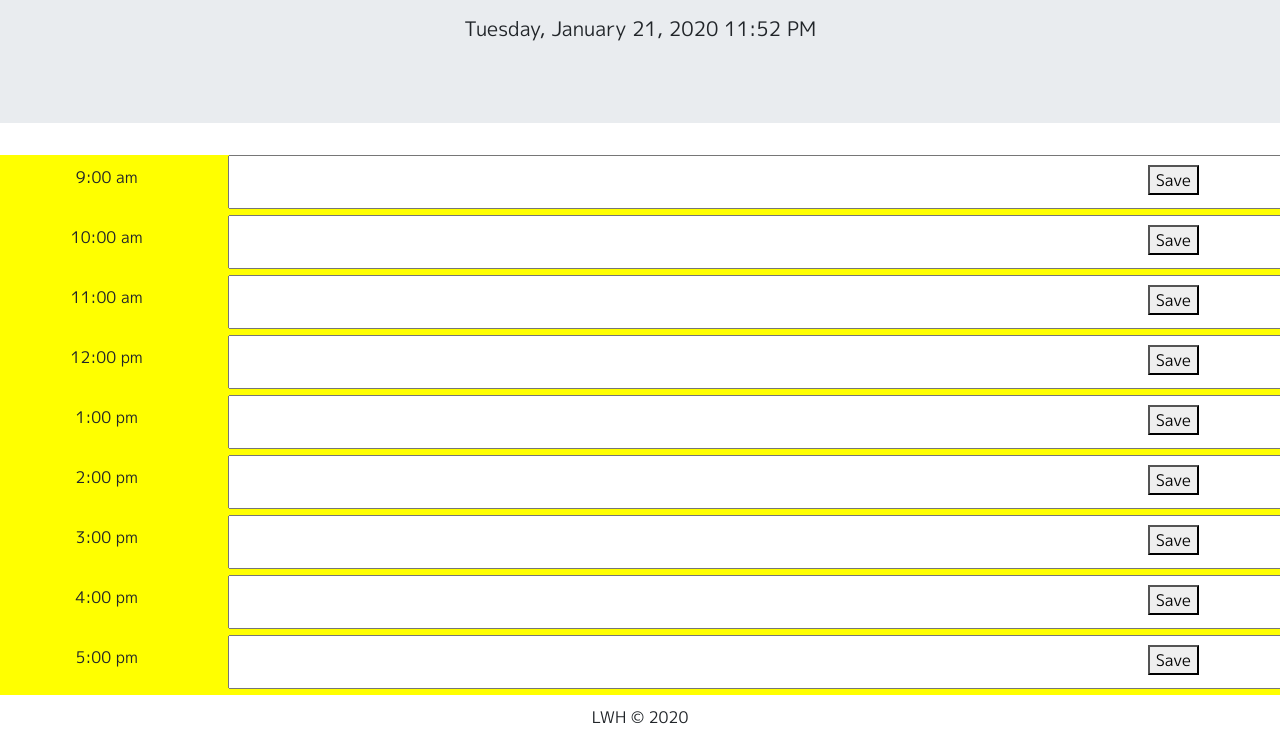
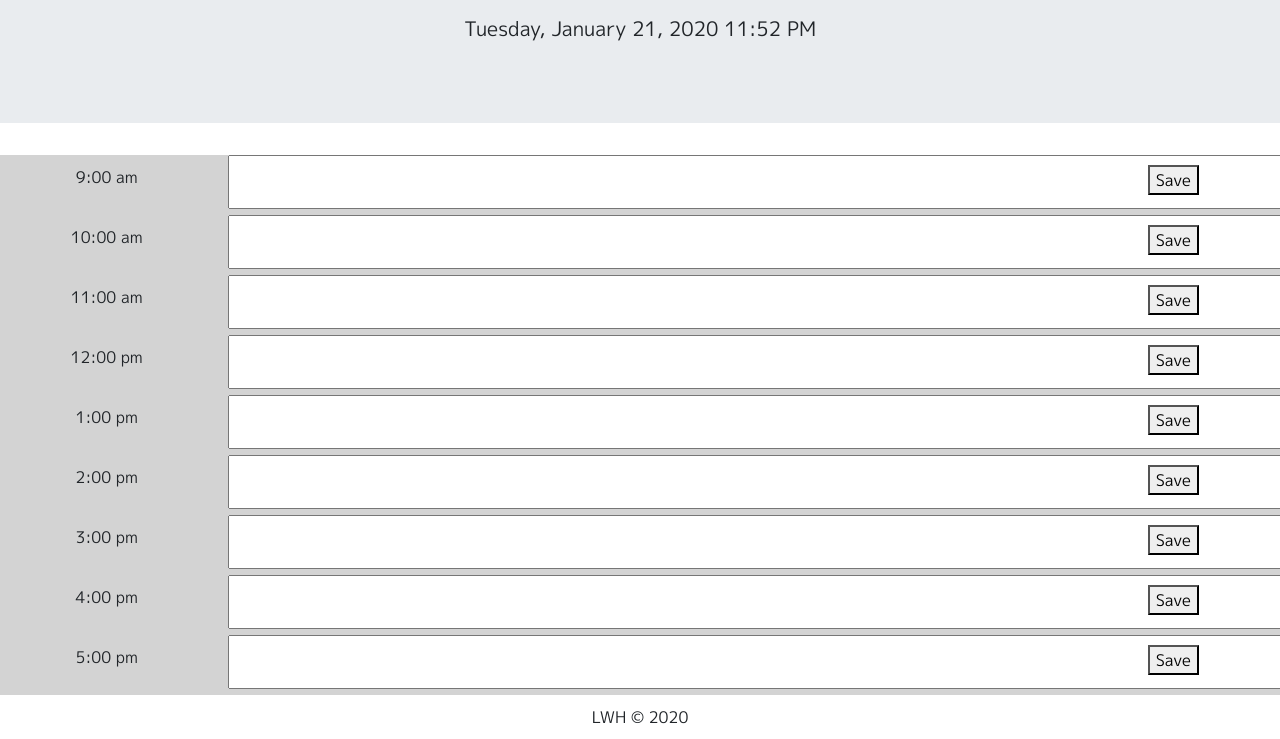
Before and after one commit to laurenhallau/Work-Day-Scheduler, a plain HTML site: page index.html in a window 1280 px wide. Shown: the part 172-911 px from the top of the page. Drawn offline with nearby package versions, Linux system fonts and the light colour scheme.

Commit message:
color changes- trying to fix row color to just textbox

```diff
--- /dev/null
+++ b/reset.css
@@ -0,0 +1,48 @@
+/* http://meyerweb.com/eric/tools/css/reset/
+   v2.0 | 20110126
+   License: none (public domain)
+*/
+
+html, body, div, span, applet, object, iframe,
+h1, h2, h3, h4, h5, h6, p, blockquote, pre,
+a, abbr, acronym, address, big, cite, code,
+del, dfn, em, img, ins, kbd, q, s, samp,
+small, strike, strong, sub, sup, tt, var,
+b, u, i, center,
+dl, dt, dd, ol, ul, li,
+fieldset, form, label, legend,
+table, caption, tbody, tfoot, thead, tr, th, td,
+article, aside, canvas, details, embed,
+figure, figcaption, footer, header, hgroup,
+menu, nav, output, ruby, section, summary,
+time, mark, audio, video {
+	margin: 0;
+	padding: 0;
+	border: 0;
+	font-size: 100%;
+	font: inherit;
+	vertical-align: baseline;
+}
+/* HTML5 display-role reset for older browsers */
+article, aside, details, figcaption, figure,
+footer, header, hgroup, menu, nav, section {
+	display: block;
+}
+body {
+	line-height: 1;
+}
+ol, ul {
+	list-style: none;
+}
+blockquote, q {
+	quotes: none;
+}
+blockquote:before, blockquote:after,
+q:before, q:after {
+	content: '';
+	content: none;
+}
+table {
+	border-collapse: collapse;
+	border-spacing: 0;
+}
--- a/script.js
+++ b/script.js
@@ -77,7 +77,7 @@ $("#saveButtonFivePM").click(function () {
     console.log(value);
     localStorage.setItem(time, value);
 })
-
+// function for timeblocks color code
 function hourChecker() {
     var currentHour = moment().hours();
     console.log(currentHour);
--- a/style.css
+++ b/style.css
@@ -7,16 +7,16 @@ body {
     padding: 10px;
 }
 #saveUserInput {
-    box-align: center;
+    align-items: left;
     padding: 10px;
 }
 /*Past Present and Future Time blocks */
 .past {
-    background-color: yellow;
+    background-color: lightgray;
 }
 
 .present {
-    background-color: green;
+    background-color: lightgreen;
 }
 
 .future {
```
Also changed, not shown: index.html (+3 -1 lines).
